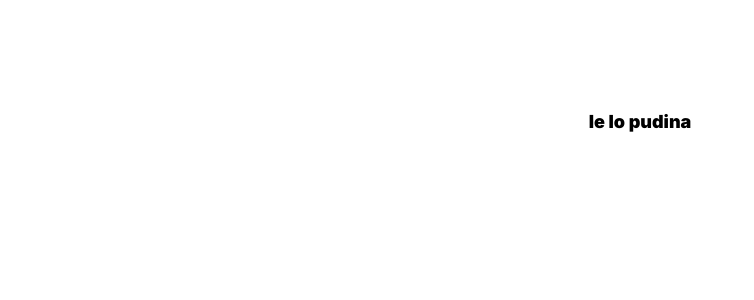
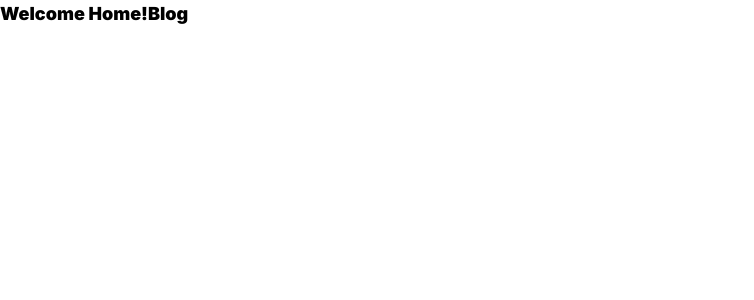
Before and after one commit to Utkarsh750/nextJs_first, a Next.js app in the folder my-app/: page / in a window 1280 px wide. Shown: the top 300 px of the page, without its empty margins (0-754 px from the left). Built offline with nearby package versions, Linux system fonts and the light colour scheme.

Commit message:
added navlink

```diff
--- a/my-app/src/app/page.tsx
+++ b/my-app/src/app/page.tsx
@@ -1,9 +1,11 @@
 import Image from "next/image";
+import Link from "next/link";
 
 export default function Home() {
   return (
-    <main className="flex min-h-screen flex-col items-center justify-between p-24">
-      le lo pudina
-    </main>
+    <>
+      Welcome Home!
+      <Link href="/blog">Blog</Link>
+    </>
   );
 }
```
